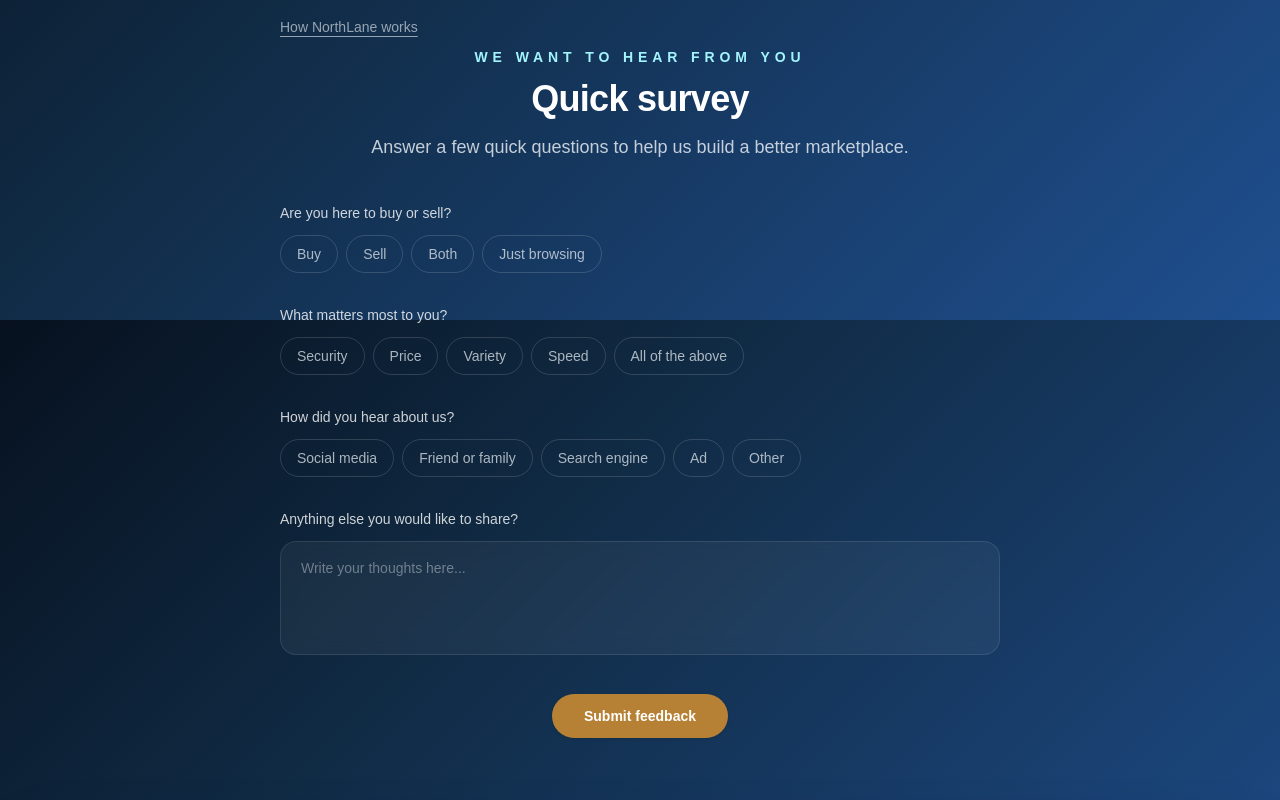
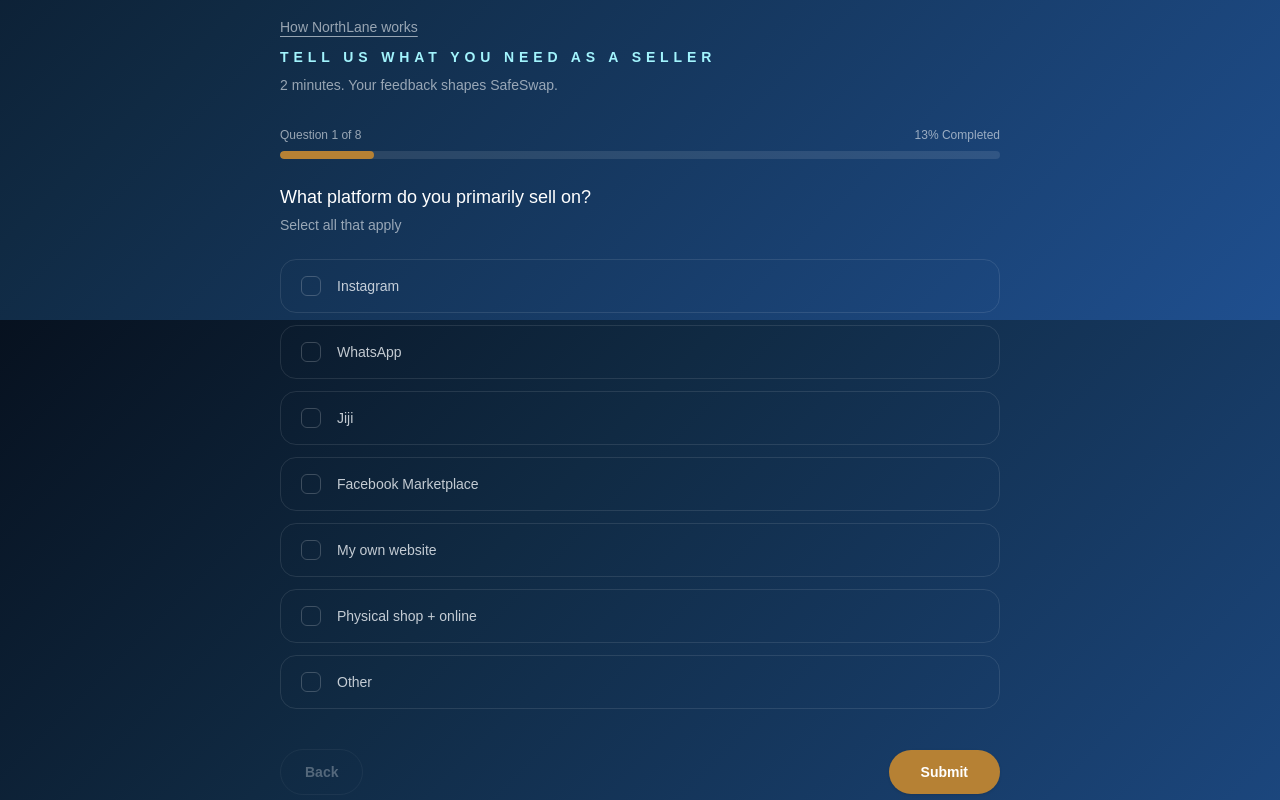
Before and after one commit to goldenclassic823/Landing-page, a Next.js app: page / in a window 1280 px wide. Shown: the part 2880-3680 px from the top of the page. Built offline with nearby package versions, Linux system fonts and the light colour scheme.

Commit message:
Redesign survey with seller-focused multi-step form, progress bar, and checkbox options

```diff
--- a/components/Survey.tsx
+++ b/components/Survey.tsx
@@ -2,29 +2,47 @@
 
 import { useState } from "react";
 
+const totalQuestions = 8;
+
 const questions = [
   {
-    question: "Are you here to buy or sell?",
-    options: ["Buy", "Sell", "Both", "Just browsing"],
-  },
-  {
-    question: "What matters most to you?",
-    options: ["Security", "Price", "Variety", "Speed", "All of the above"],
-  },
-  {
-    question: "How did you hear about us?",
-    options: ["Social media", "Friend or family", "Search engine", "Ad", "Other"],
+    question: "What platform do you primarily sell on?",
+    instruction: "Select all that apply",
+    multiple: true,
+    options: [
+      "Instagram",
+      "WhatsApp",
+      "Jiji",
+      "Facebook Marketplace",
+      "My own website",
+      "Physical shop + online",
+      "Other",
+    ],
   },
 ];
 
 export default function Survey() {
-  const [answers, setAnswers] = useState<Record<number, string>>({});
-  const [customText, setCustomText] = useState("");
+  const [current, setCurrent] = useState(0);
+  const [selections, setSelections] = useState<Record<number, string[]>>({});
+  const [otherText, setOtherText] = useState("");
   const [submitted, setSubmitted] = useState(false);
 
-  const select = (qIndex: number, option: string) => {
-    setAnswers((prev) => ({ ...prev, [qIndex]: option }));
+  const progress = Math.round(((current + 1) / totalQuestions) * 100);
+
+  const toggle = (option: string) => {
+    setSelections((prev) => {
+      const currentSelections = prev[current] || [];
+      const updated = currentSelections.includes(option)
+        ? currentSelections.filter((o) => o !== option)
+        : [...currentSelections, option];
+      return { ...prev, [current]: updated };
+    });
   };
+
+  const isSelected = (option: string) =>
+    (selections[current] || []).includes(option);
+
+  const q = questions[current];
 
   if (submitted) {
     return (
@@ -35,7 +53,7 @@ export default function Survey() {
             Thank you for your feedback!
           </h2>
           <p className="mt-2 text-slate-100/70">
-            Your responses help us improve the platform.
+            Your responses help us improve SafeSwap.
           </p>
         </div>
       </section>
@@ -57,70 +75,106 @@ export default function Survey() {
           How NorthLane works
         </a>
       </div>
-      <div className="mb-10 text-center">
+
+      <div className="mb-8">
         <p className="text-sm font-semibold uppercase tracking-[0.35em] text-cyan-200">
-          We want to hear from you
+          Tell Us What You Need as a Seller
         </p>
-        <h2 className="mt-3 text-3xl font-semibold tracking-[-0.02em] text-white sm:text-4xl">
-          Quick survey
-        </h2>
-        <p className="mt-3 text-lg leading-8 text-slate-100/80">
-          Answer a few quick questions to help us build a better marketplace.
+        <p className="mt-2 text-sm text-slate-100/60">
+          2 minutes. Your feedback shapes SafeSwap.
         </p>
       </div>
 
-      <div className="space-y-8">
-        {questions.map((q, qIndex) => (
-          <div key={qIndex}>
-            <p className="mb-3 text-sm font-medium text-white/80">
-              {q.question}
-            </p>
-            <div className="flex flex-wrap gap-2">
+      <div className="mb-6">
+        <div className="flex items-center justify-between text-xs text-slate-100/60">
+          <span>Question {current + 1} of {totalQuestions}</span>
+          <span>{progress}% Completed</span>
+        </div>
+        <div className="mt-2 h-2 w-full overflow-hidden rounded-full bg-white/10">
+          <div
+            className="h-full rounded-full bg-[#b68134] transition-all duration-300"
+            style={{ width: `${progress}%` }}
+          />
+        </div>
+      </div>
+
+      <div>
+        <p className="text-lg font-medium text-white">{q.question}</p>
+        {q.instruction && (
+          <p className="mt-1 text-sm text-slate-100/60">{q.instruction}</p>
+        )}
+
+        <div className="mt-6 space-y-3">
           {q.options.map((option) => {
-                const selected = answers[qIndex] === option;
+            const selected = isSelected(option);
             return (
               <button
                 type="button"
                 key={option}
-                    onClick={() => select(qIndex, option)}
-                    className={`rounded-full border px-4 py-2 text-sm font-medium transition duration-200 ${
+                onClick={() => toggle(option)}
+                className={`flex w-full items-center gap-4 rounded-2xl border px-5 py-4 text-left text-sm font-medium transition duration-200 ${
                   selected
-                        ? "border-[#b68134] bg-[#b68134]/20 text-[#E8A33D]"
-                        : "border-white/15 text-slate-100/70 hover:border-white/30 hover:text-white/90"
+                    ? "border-[#b68134] bg-[#b68134]/10 text-[#E8A33D]"
+                    : "border-white/10 text-slate-100/80 hover:border-white/25 hover:text-white"
                 }`}
               >
+                <span
+                  className={`flex h-5 w-5 shrink-0 items-center justify-center rounded-md border transition ${
+                    selected
+                      ? "border-[#b68134] bg-[#b68134] text-white"
+                      : "border-white/20"
+                  }`}
+                >
+                  {selected && (
+                    <svg className="h-3 w-3" fill="none" viewBox="0 0 12 12">
+                      <path stroke="currentColor" strokeWidth="2" d="M2 6l3 3 5-5" />
+                    </svg>
+                  )}
+                </span>
                 {option}
               </button>
             );
           })}
         </div>
-          </div>
-        ))}
 
-        <div>
-          <p className="mb-3 text-sm font-medium text-white/80">
-            Anything else you would like to share?
-          </p>
-          <textarea
-            value={customText}
-            onChange={(e) => setCustomText(e.target.value)}
-            placeholder="Write your thoughts here..."
-            rows={4}
-            className="w-full resize-none rounded-2xl border border-white/10 bg-white/5 px-5 py-4 text-sm text-white placeholder-slate-100/40 backdrop-blur-sm outline-none transition focus:border-[#b68134]/50"
+        {isSelected("Other") && (
+          <input
+            type="text"
+            value={otherText}
+            onChange={(e) => setOtherText(e.target.value)}
+            placeholder="Please specify..."
+            className="mt-3 w-full rounded-2xl border border-white/10 bg-white/5 px-5 py-3 text-sm text-white placeholder-slate-100/40 outline-none transition focus:border-[#b68134]/50"
           />
+        )}
       </div>
 
-        <div
-          className="text-center"
-          onClick={() => setSubmitted(true)}
-        >
+      <div className="mt-10 flex items-center justify-between">
         <button
           type="button"
+          onClick={() => setCurrent((prev) => Math.max(0, prev - 1))}
+          className={`rounded-full border px-6 py-3 text-sm font-semibold transition ${
+            current === 0
+              ? "border-white/5 text-slate-100/30"
+              : "border-white/20 text-slate-100/70 hover:border-white/40 hover:text-white"
+          }`}
+          disabled={current === 0}
+        >
+          Back
+        </button>
+
+        <button
+          type="button"
+          onClick={() => {
+            if (current < questions.length - 1) {
+              setCurrent((prev) => prev + 1);
+            } else {
+              setSubmitted(true);
+            }
+          }}
           className="rounded-full bg-[#b68134] px-8 py-3 text-sm font-semibold text-white shadow-sm transition duration-200 hover:bg-[#a5722e]"
         >
-            Submit feedback
+          {current < questions.length - 1 ? "Next" : "Submit"}
         </button>
-        </div>
       </div>
     </section>
   );
```
Lines whose indentation alone changed are shown as unchanged.
